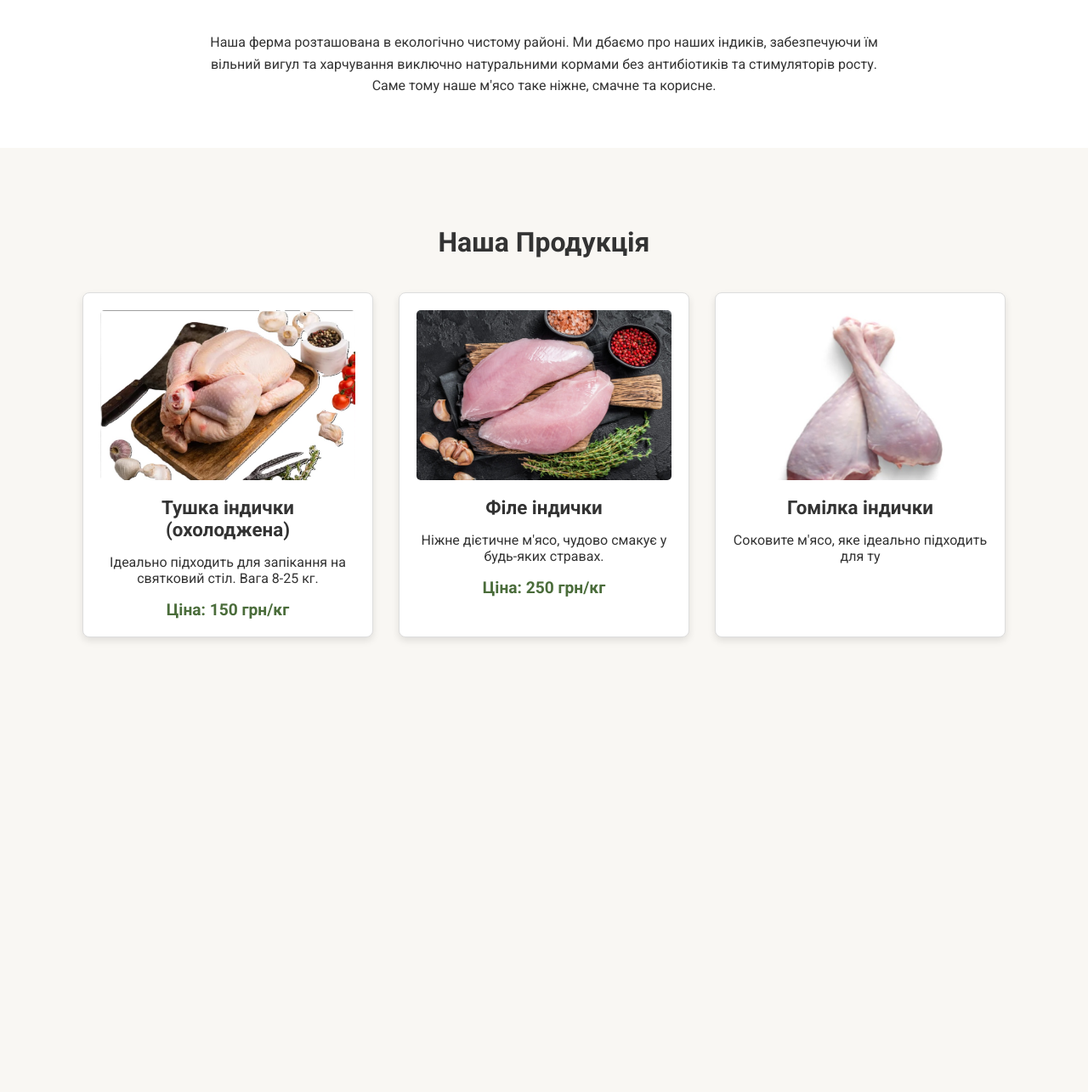
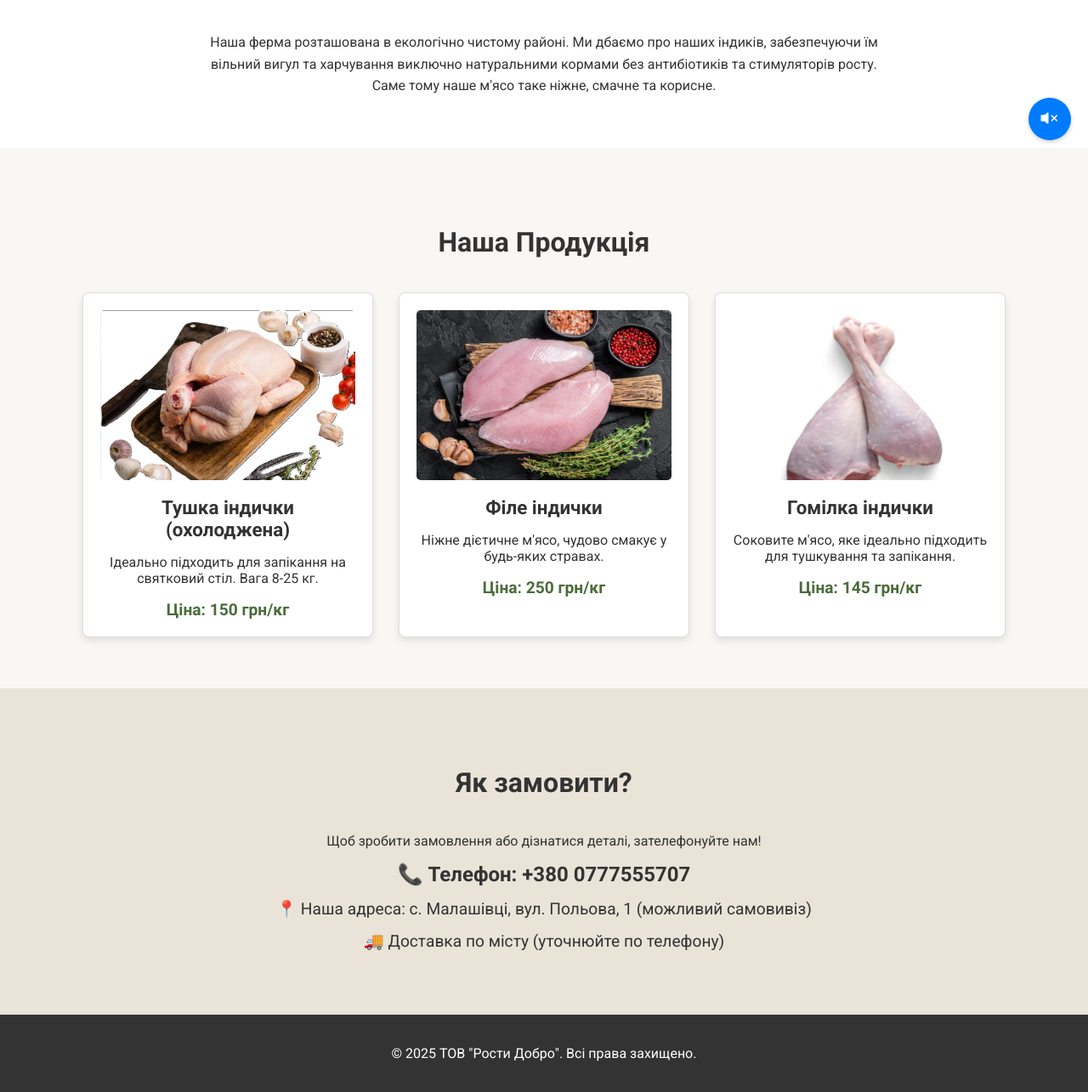
Before and after one commit to Romanveterinary/turkey, a plain HTML site: page index.html in a window 1280 px wide. Shown: the part 615-1900 px from the top of the page at 85% size. Before the commit the page ends 1425 px from the top, so only its background shows below. Drawn offline with nearby package versions, Linux system fonts and the light colour scheme.

Commit message:
Add autoplay music with mute toggle

```diff
--- a/index.html
+++ b/index.html
@@ -7,6 +7,27 @@
     <link rel="stylesheet" href="style.css">
     <link href="https://fonts.googleapis.com/css2?family=Roboto:wght@400;700&display=swap" rel="stylesheet">
     <link rel="stylesheet" href="https://cdn.jsdelivr.net/npm/bootstrap-icons@1.8.1/font/bootstrap-icons.css">
+
+    <style>
+        #sound-toggle-btn {
+            position: fixed;
+            bottom: 20px;
+            right: 20px;
+            width: 50px;
+            height: 50px;
+            border-radius: 50%;
+            background-color: #007bff;
+            color: white;
+            border: none;
+            font-size: 24px;
+            display: flex;
+            align-items: center;
+            justify-content: center;
+            cursor: pointer;
+            z-index: 1000;
+            box-shadow: 0 2px 5px rgba(0,0,0,0.2);
+        }
+    </style>
 </head>
 <body>
 
@@ -53,4 +74,58 @@
                     <div class="product-card">
                         <img src="images/turkey-leg.jpg" alt="Гомілка індички">
                         <h4>Гомілка індички</h4>
-                        <p>Соковите м'ясо, яке ідеально підходить для ту
+                        <p>Соковите м'ясо, яке ідеально підходить для тушкування та запікання.</p>
+                        <div class="price">Ціна: 145 грн/кг</div>
+                    </div>
+                </div>
+            </div>
+        </section>
+
+        <section id="contacts" class="contacts">
+            <div class="container">
+                <h3>Як замовити?</h3>
+                <p>Щоб зробити замовлення або дізнатися деталі, зателефонуйте нам!</p>
+                <div class="contact-info">
+                    <p class="phone">📞 Телефон: +380 0777555707</p>
+                    <p class="address">📍 Наша адреса: с. Малашівці, вул. Польова, 1 (можливий самовивіз)</p>
+                    <p class="delivery">🚚 Доставка по місту (уточнюйте по телефону)</p>
+                </div>
+            </div>
+        </section>
+    </main>
+
+    <footer>
+        <div class="container">
+            <p>&copy; 2025 ТОВ "Рости Добро". Всі права захищено.</p>
+        </div>
+    </footer>
+
+    <audio id="backgroundMusic" autoplay muted loop>
+      <source src="background-music.mp3" type="audio/mpeg">
+    </audio>
+
+    <button id="sound-toggle-btn">
+        <i class="bi bi-volume-mute-fill"></i>
+    </button>
+
+    <script>
+        const music = document.getElementById('backgroundMusic');
+        const soundBtn = document.getElementById('sound-toggle-btn');
+        const soundOnIcon = '<i class="bi bi-volume-up-fill"></i>';
+        const soundOffIcon = '<i class="bi bi-volume-mute-fill"></i>';
+
+        // Намагаємось запустити відтворення (деякі браузери вимагають цього)
+        music.play().catch(error => console.log("Autoplay was prevented.", error));
+
+        soundBtn.addEventListener('click', () => {
+            if (music.muted) {
+                music.muted = false;
+                soundBtn.innerHTML = soundOnIcon;
+            } else {
+                music.muted = true;
+                soundBtn.innerHTML = soundOffIcon;
+            }
+        });
+    </script>
+    </body>
+</html>
```
